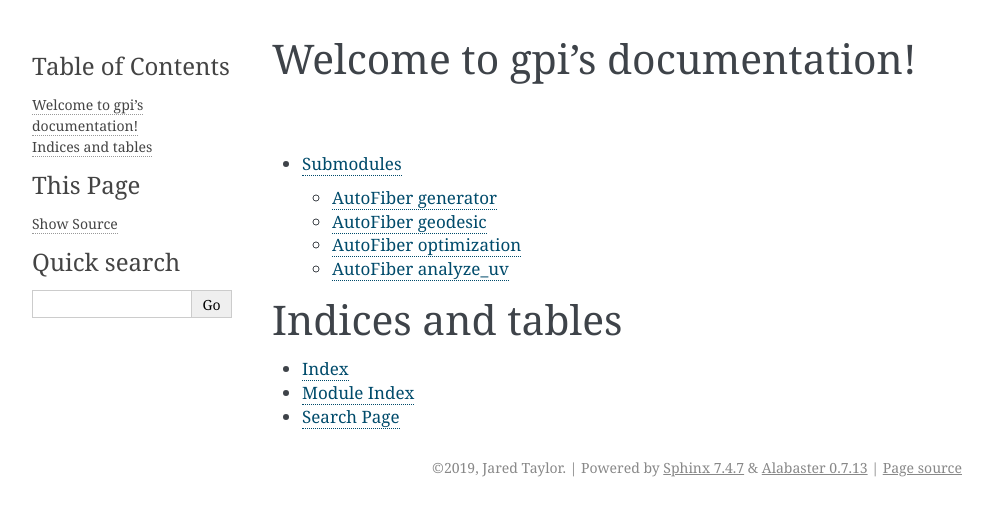
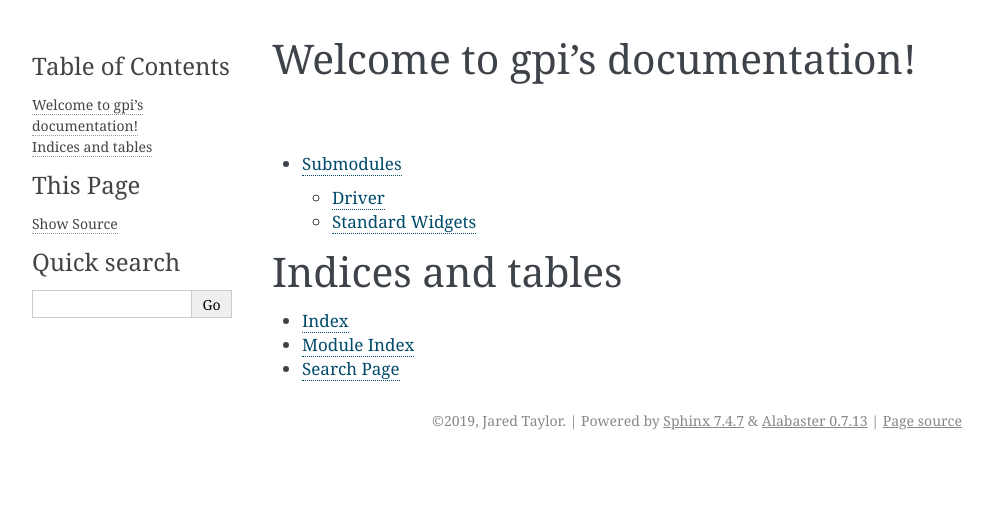
Before and after one commit to jaredtay/gpi, a Sphinx documentation site: the page built from docs/index.rst, in a window 1280 px wide. Shown: the top 516 px of the page, without its empty margins (148-1141 px from the left). Built offline with Sphinx 7.4.7, drawn with Linux system fonts in a browser that asks for light colours; formulas are drawn with MathJax 3.

Commit message:
Updating some documentation

```diff
--- a/docs/conf.py
+++ b/docs/conf.py
@@ -12,7 +12,7 @@
 #
 import os
 import sys
-sys.path.insert(0, os.path.abspath('../'))
+sys.path.insert(0, os.path.abspath('../gpi/'))
 
 
 # -- Project information -----------------------------------------------------
--- a/docs/gpi.rst
+++ b/docs/gpi.rst
@@ -1,29 +1,18 @@
 Submodules
 ==========
 
-AutoFiber generator
+Driver
 -------------------
-.. automodule:: gpi.driver
+.. automodule:: gpi
    :members:
-   :show-inheritance:
+
 .. autoclass:: gpi.driver.mainWindow
    :members:
-   :show-inheritance:
 
-AutoFiber geodesic
+Standard Widgets
 ------------------
 .. automodule:: gpi.widgets.standardWidgets
    :members:
-   :show-inheritance:
 
-AutoFiber optimization
-----------------------
-# .. automodule:: autofiber.optimization
-#    :members:
-#    :show-inheritance:
-
-AutoFiber analyze_uv
---------------------
-# .. automodule:: autofiber.analyze_uv
-#    :members:
-#    :show-inheritance:
+.. autoclass:: gpi.widgets.standardWidgets.assignmentCallWidget
+   :members:
```
Also changed, not shown: 2 other files.
